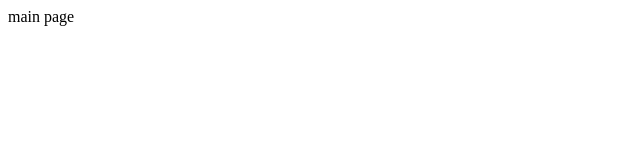
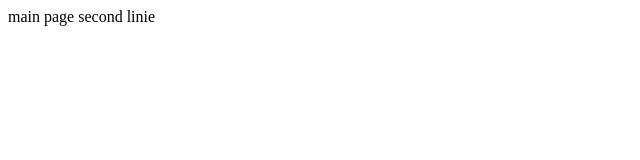
Before and after one commit to tricahyoedi/test_html, a plain HTML site: page index.html in a window 1280 px wide. Shown: the full height of the page, 0-640 px from the left. Drawn offline with Linux system fonts and the light colour scheme.

Commit message:
Update index.html

```diff
--- a/index.html
+++ b/index.html
@@ -1,3 +1,4 @@
 <html>
 main page
+  second linie
 </html>
```
